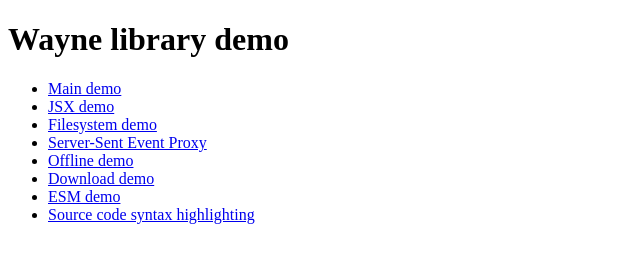
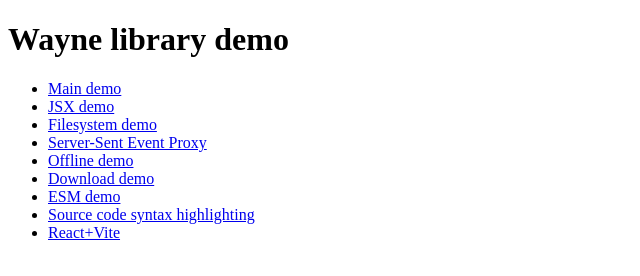
Before and after one commit to jcubic/wayne, a website: page docs/index.html in a window 1280 px wide. Shown: the full height of the page, 0-640 px from the left. Drawn offline with Linux system fonts and the light colour scheme.

Commit message:
add React Vite demo

```diff
--- a/docs/index.html
+++ b/docs/index.html
@@ -21,6 +21,7 @@
   <li><a href="/wayne/download/">Download demo</a></li>
   <li><a href="/wayne/esm/">ESM demo</a></li>
   <li><a href="/wayne/code/">Source code syntax highlighting</a></li>
+  <li><a href="https://jcubic.github.io/react-wayne-auth/">React+Vite</a></li>
 </ul>
 </body>
 </html>
```
